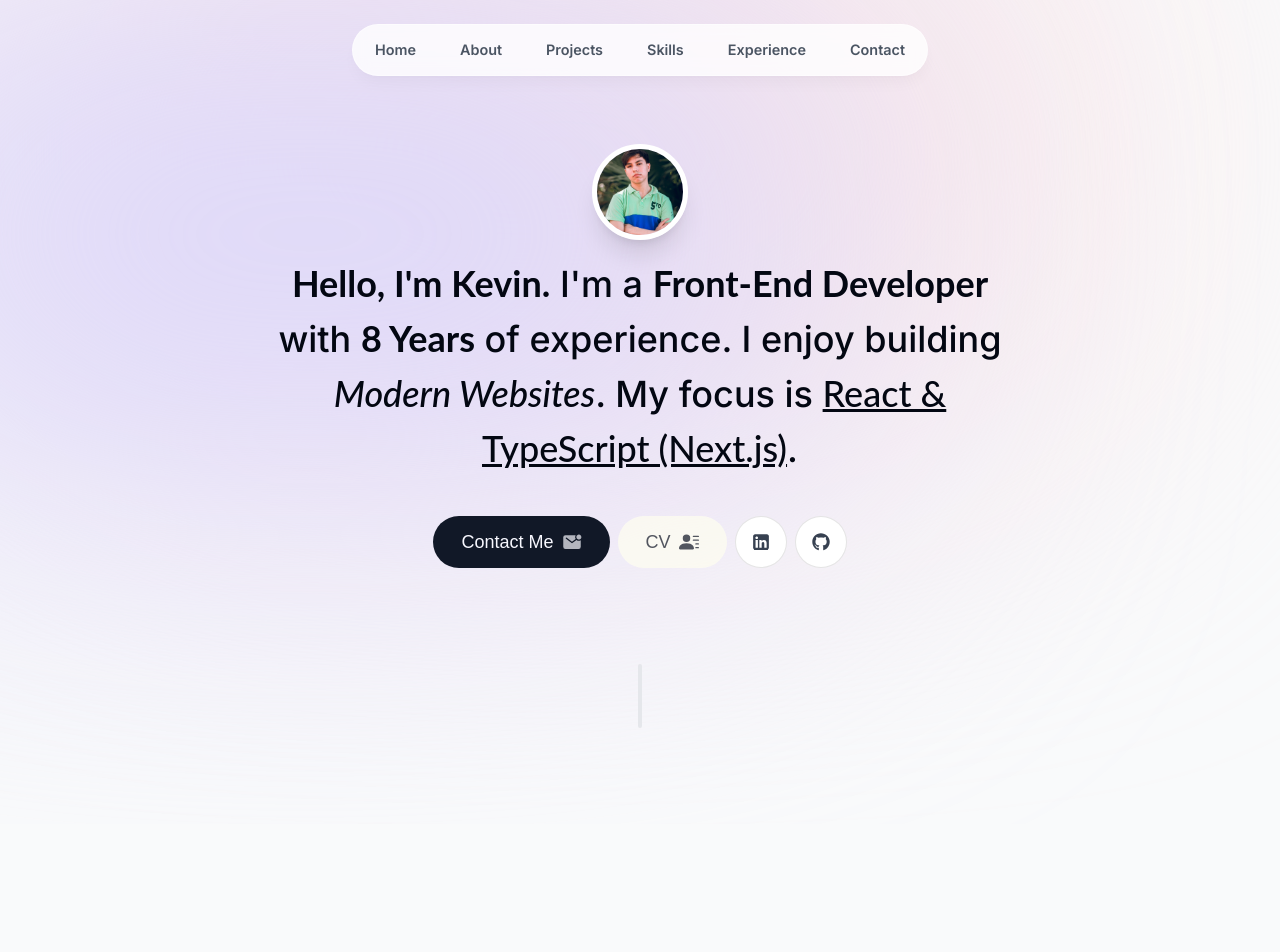
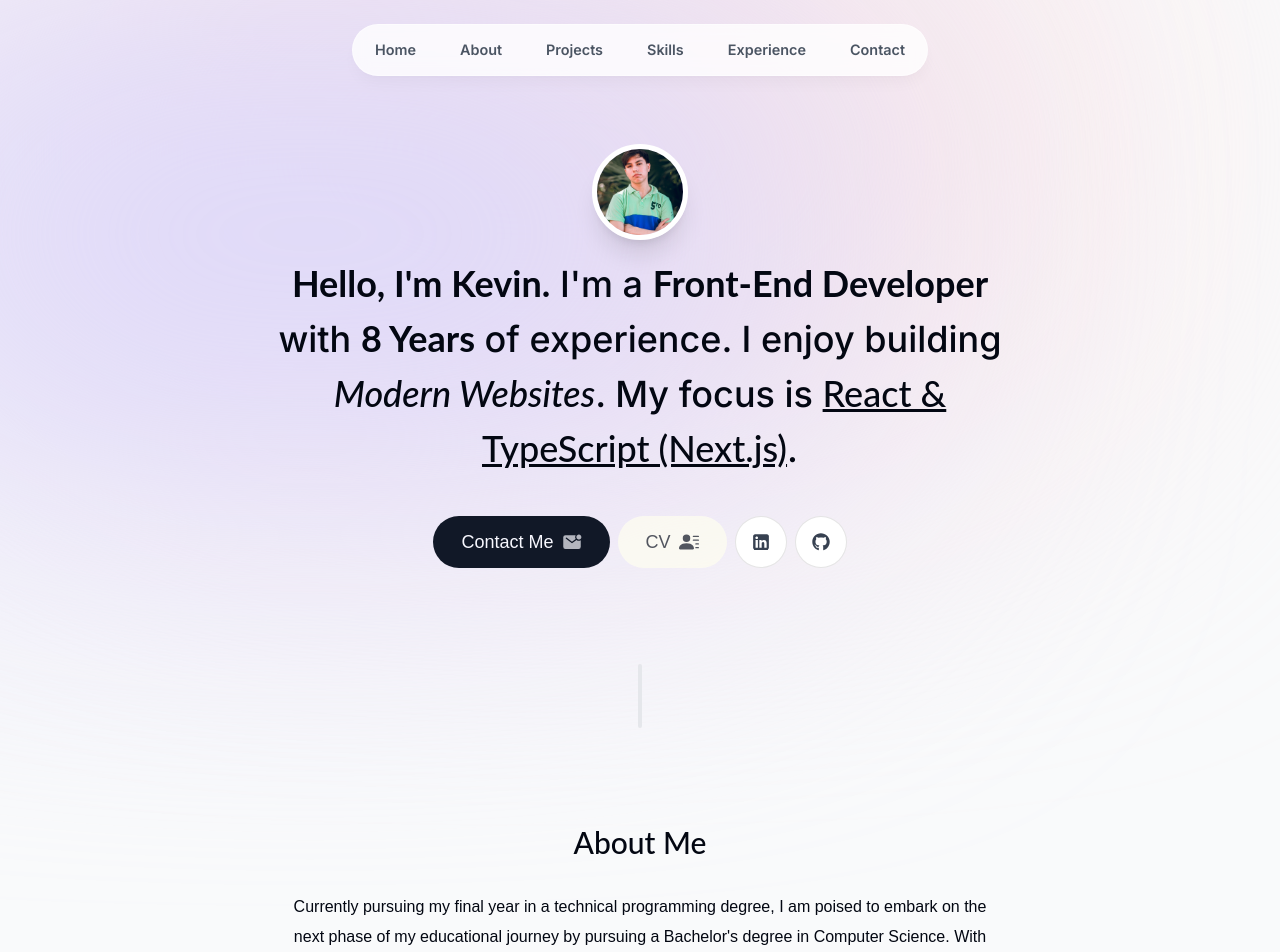
Before and after one commit to Kev-Villegas/portfolio, a Next.js app: page / in a window 1280 px wide. Shown: the top 952 px of the page. Before the commit the page ends 824 px from the top, so only its background shows below. Built offline with nearby package versions, Linux system fonts and the light colour scheme.

Commit message:
Adding the About component to the page

```diff
--- a/app/page.tsx
+++ b/app/page.tsx
@@ -1,4 +1,5 @@
 import Hero from '@/components/Hero';
+import About from '@/components/About';
 import SectionDivider from '@/components/SectionDivider';
 
 export default function Home() {
@@ -6,6 +7,7 @@ export default function Home() {
     <main className='flex flex-col items-center px-4'>
       <Hero />
       <SectionDivider />
+      <About />
     </main>
   );
 }
```
